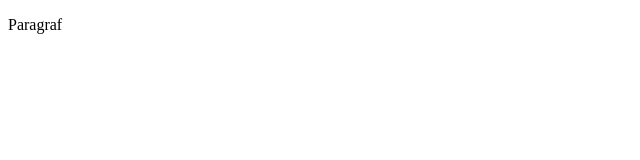
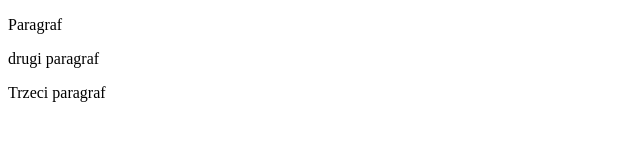
Before and after one commit to midurap/gitjestgit, a plain HTML site: page index.html in a window 1280 px wide. Shown: the whole page, without its empty margins (0-640 px from the left). Drawn offline with Linux system fonts and the light colour scheme.

Commit message:
trzeci paragraf

```diff
--- a/index.html
+++ b/index.html
@@ -8,5 +8,7 @@
 </head>
 <body>
     <p>Paragraf</p>
+    <p>drugi paragraf</p>
+    <p>Trzeci paragraf</p>
 </body>
 </html>
```
